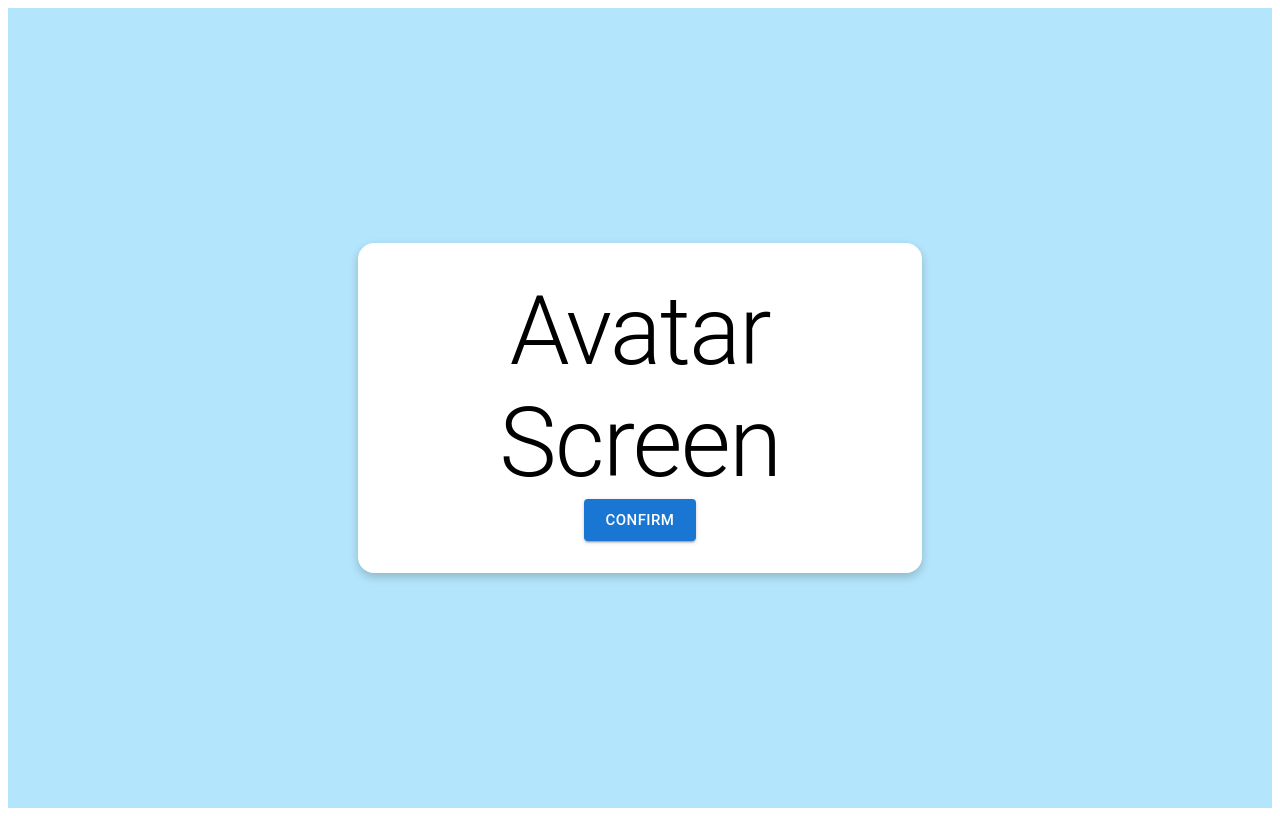
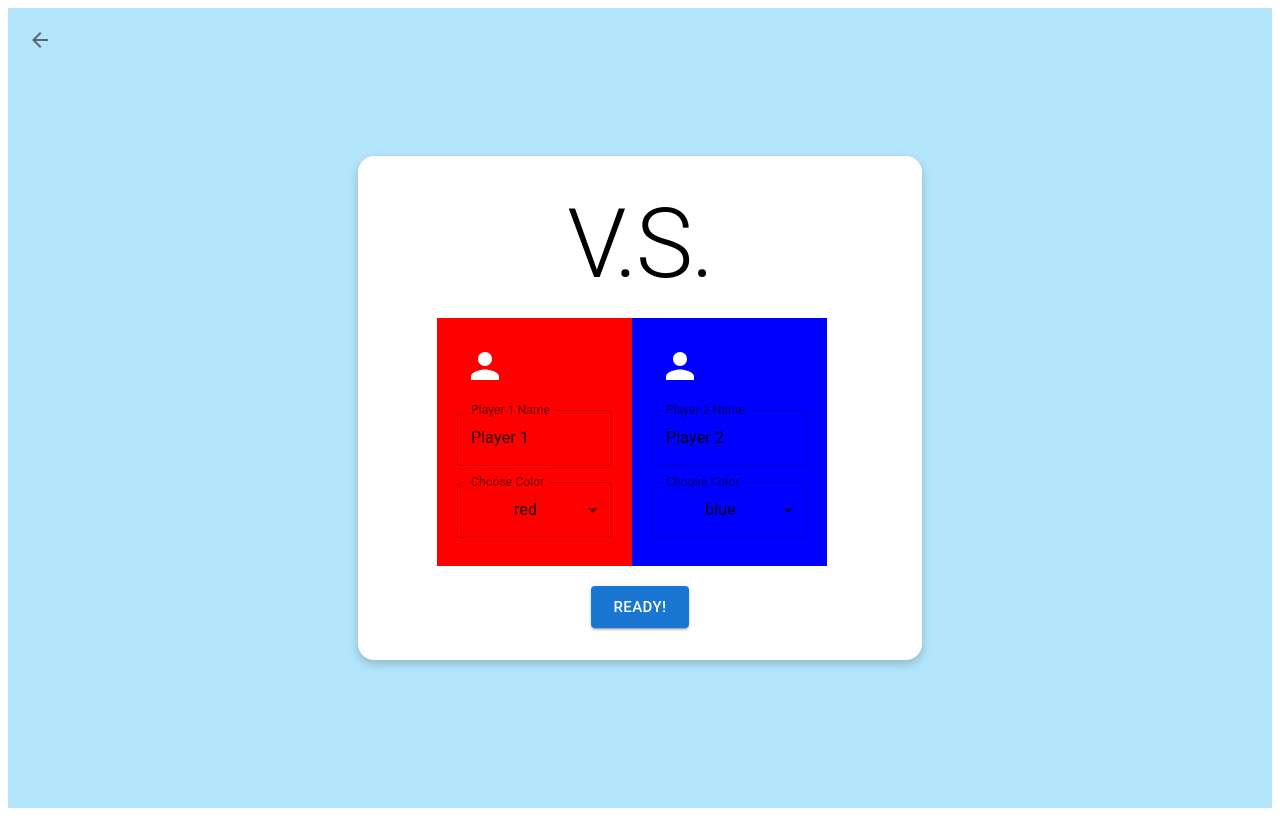
Before and after one commit to apnguyen1/floor-it, a React (Vite) app in the folder frontend/: page / in a window 1280 px wide. Both pictures are taken after a click on the button "LET'S PLAY". Built offline with nearby package versions, Linux system fonts and the light colour scheme.

Commit message:
basic mvp for player screen; needs linting check and missing features

```diff
--- a/frontend/src/screens/Avatars/AvatarScreen.tsx
+++ b/frontend/src/screens/Avatars/AvatarScreen.tsx
@@ -1,20 +1,192 @@
+// import { useGame } from '../../hooks/useGame.ts';
+// import { Button, Container, Typography } from '@mui/material';
+// import { ScreenType } from '../../constants/screens.ts';
+
+// export const AvatarScreen = () => {
+//   const { setScreen } = useGame();
+
+//   return (
+//     <Container>
+//       <Typography variant={'h1'}>Avatar Screen</Typography>
+//       <Button
+//         variant={'contained'}
+//         color="primary"
+//         size="large"
+//         onClick={() => setScreen(ScreenType.Categories)}
+//       >
+//         Confirm
+//       </Button>
+//     </Container>
+//   );
+// };
+
+import { useState } from 'react';
 import { useGame } from '../../hooks/useGame.ts';
-import { Button, Container, Typography } from '@mui/material';
+import {
+  Button,
+  Container,
+  Grid,
+  Avatar,
+  TextField,
+  IconButton,
+  Box,
+  MenuItem,
+  Select,
+  InputLabel,
+  FormControl,
+  Typography,
+} from '@mui/material';
+import ArrowBackIcon from '@mui/icons-material/ArrowBack';
 import { ScreenType } from '../../constants/screens.ts';
+
+const colors = [
+  'red',
+  'blue',
+  'green',
+  'yellow',
+  'purple',
+  'orange',
+  'pink',
+  'brown',
+  'grey',
+  'cyan',
+];
 
 export const AvatarScreen = () => {
   const { setScreen } = useGame();
 
+  const [player1Name, setPlayer1Name] = useState('Player 1');
+  const [player2Name, setPlayer2Name] = useState('Player 2');
+  const [player1Color, setPlayer1Color] = useState<string>('red');
+  const [player2Color, setPlayer2Color] = useState<string>('blue');
+
+  const handlePlayer1NameChange = (event: React.ChangeEvent<HTMLInputElement>) => {
+    setPlayer1Name(event.target.value);
+  };
+
+  const handlePlayer2NameChange = (event: React.ChangeEvent<HTMLInputElement>) => {
+    setPlayer2Name(event.target.value);
+  };
+
+  const handlePlayer1ColorChange = (event: React.ChangeEvent<{ value: unknown }>) => {
+    setPlayer1Color(event.target.value as string);
+  };
+
+  const handlePlayer2ColorChange = (event: React.ChangeEvent<{ value: unknown }>) => {
+    setPlayer2Color(event.target.value as string);
+  };
+
+  const handleReadyClick = () => {
+    // Navigate to the game screen
+    setScreen(ScreenType.Categories);
+  };
+
   return (
     <Container>
-      <Typography variant={'h1'}>Avatar Screen</Typography>
+      <IconButton
+        style={{ position: 'absolute', top: 20, left: 20 }}
+        onClick={() => setScreen(ScreenType.Home)}
+      >
+        <ArrowBackIcon />
+      </IconButton>
+
+      <Typography variant={'h1'} textAlign="center" gutterBottom>
+        V.S.
+      </Typography>
+
+      {/* Player Setup Form */}
+      <Box
+        display="flex"
+        flexDirection="column"
+        justifyContent="center"
+        alignItems="center"
+      >
+        <Grid container spacing={2} justifyContent="center" alignItems="center">
+          {/* Player 1 */}
+          <Grid item xs={5} style={{ padding: 20, backgroundColor: player1Color }}>
+            <Avatar
+              alt="Player 1"
+              sx={{
+                width: 56,
+                height: 56,
+                backgroundColor: player1Color,
+                marginBottom: 2,
+              }}
+            />
+            <TextField
+              label="Player 1 Name"
+              variant="outlined"
+              value={player1Name}
+              onChange={handlePlayer1NameChange}
+              fullWidth
+            />
+            <FormControl fullWidth margin="normal">
+              <InputLabel>Choose Color</InputLabel>
+              <Select
+                value={player1Color}
+                onChange={handlePlayer1ColorChange}
+                label="Choose Color"
+              >
+                {colors.map(
+                  (color) =>
+                    player2Color !== color && (
+                      <MenuItem key={color} value={color}>
+                        {color}
+                      </MenuItem>
+                    ),
+                )}
+              </Select>
+            </FormControl>
+          </Grid>
+
+          {/* Player 2 */}
+          <Grid item xs={5} style={{ padding: 20, backgroundColor: player2Color }}>
+            <Avatar
+              alt="Player 2"
+              sx={{
+                width: 56,
+                height: 56,
+                backgroundColor: player2Color,
+                marginBottom: 2,
+              }}
+            />
+            <TextField
+              label="Player 2 Name"
+              variant="outlined"
+              value={player2Name}
+              onChange={handlePlayer2NameChange}
+              fullWidth
+            />
+            <FormControl fullWidth margin="normal">
+              <InputLabel>Choose Color</InputLabel>
+              <Select
+                value={player2Color}
+                onChange={handlePlayer2ColorChange}
+                label="Choose Color"
+              >
+                {colors.map(
+                  (color) =>
+                    player1Color !== color && (
+                      <MenuItem key={color} value={color}>
+                        {color}
+                      </MenuItem>
+                    ),
+                )}
+              </Select>
+            </FormControl>
+          </Grid>
+        </Grid>
+      </Box>
+
+      {/* Ready Button */}
       <Button
         variant={'contained'}
         color="primary"
         size="large"
-        onClick={() => setScreen(ScreenType.Categories)}
+        onClick={handleReadyClick}
+        style={{ marginTop: 20 }}
       >
-        Confirm
+        Ready!
       </Button>
     </Container>
   );
```
